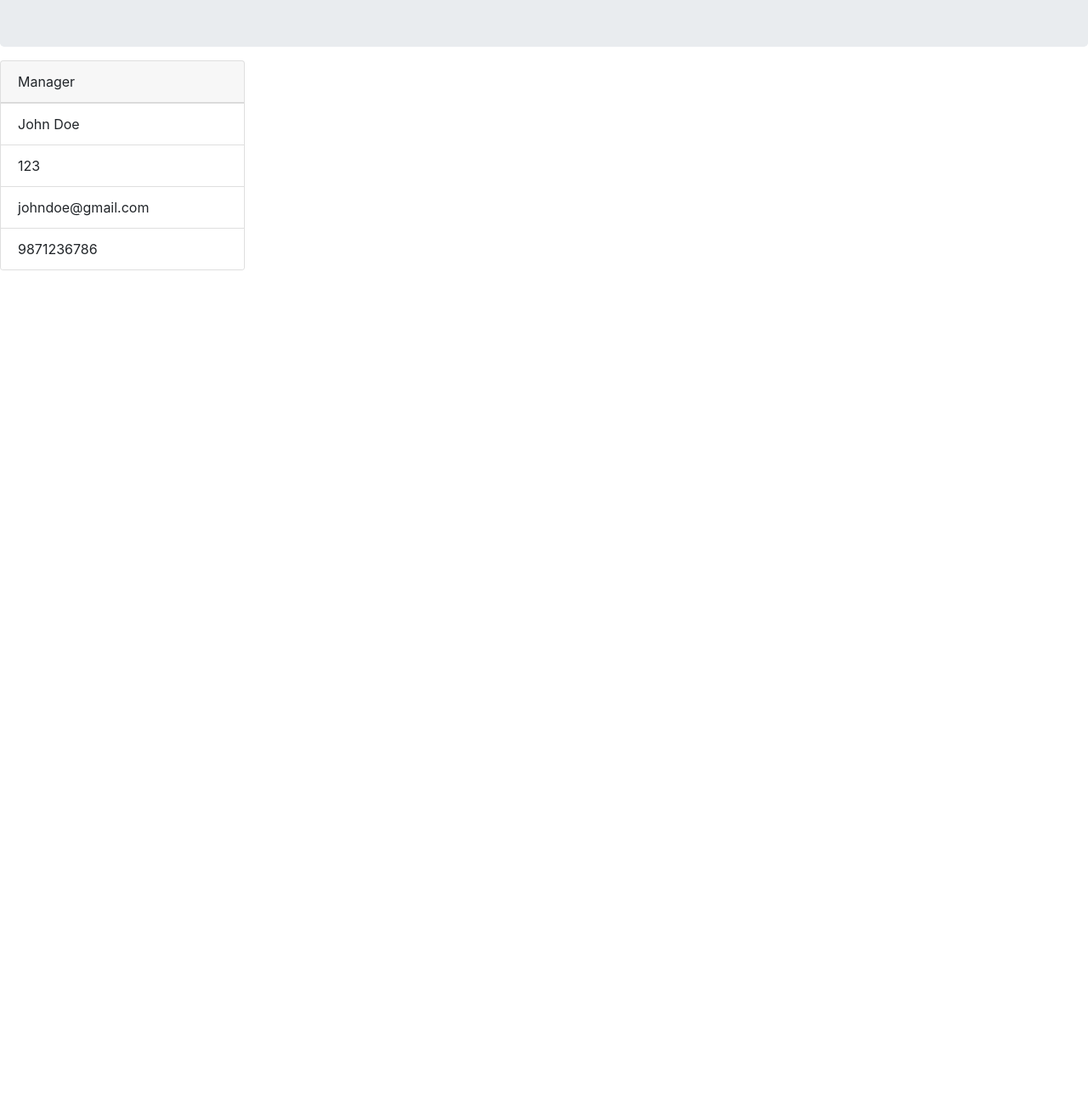
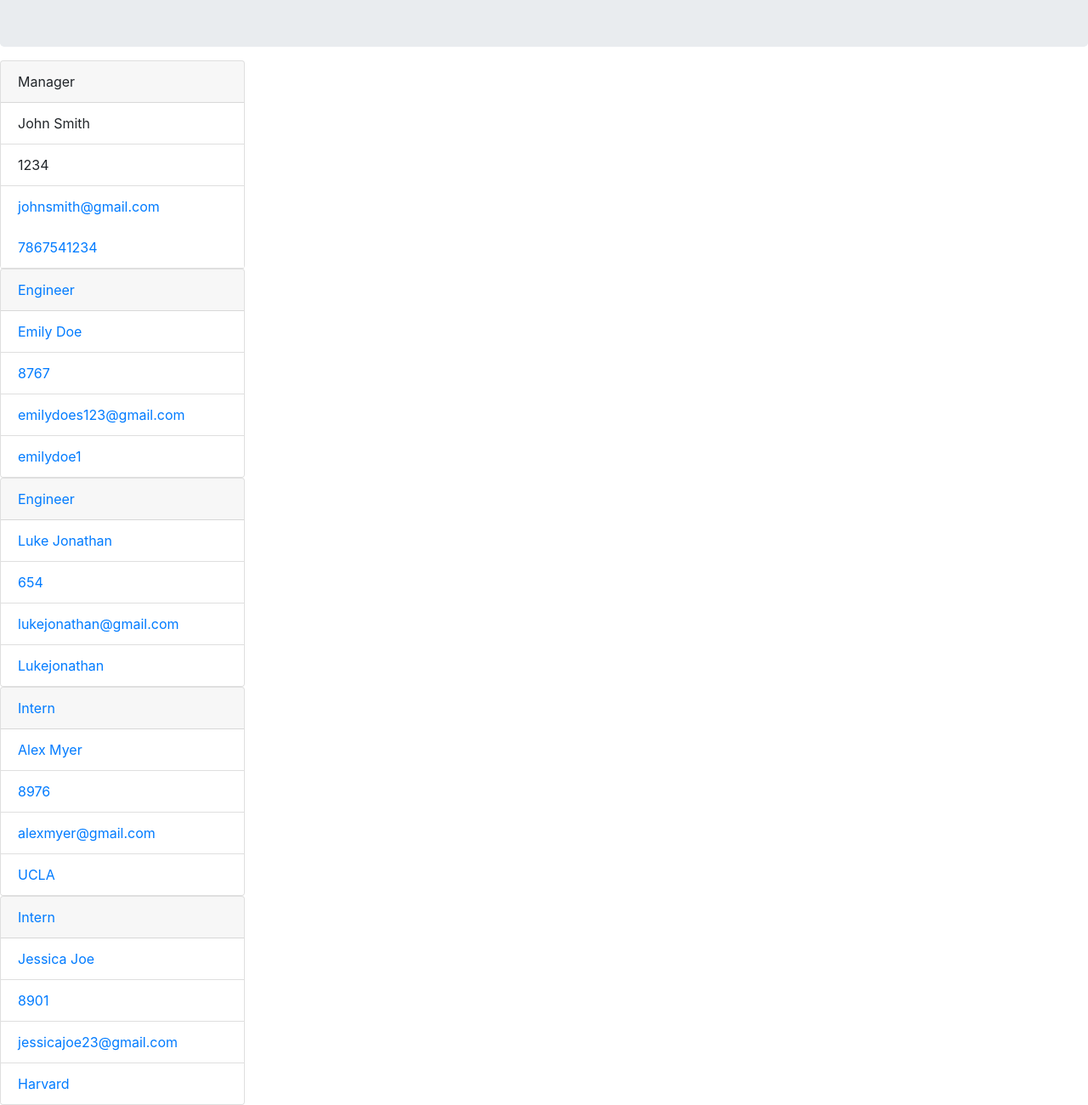
Before and after one commit to AhmedBule/teamprofilegenerator-, a website: page main.html in a window 1280 px wide. Shown: the part 185-1485 px from the top of the page at 85% size. Before the commit the page ends 800 px from the top, so only its background shows below. Drawn offline with nearby package versions, Linux system fonts and the light colour scheme.

Commit message:
did final test

```diff
--- a/main.html
+++ b/main.html
@@ -3,7 +3,8 @@
        <head>
            <meta charset="UTF-8">
            <meta name="viewport" content="width=device-width, initial-scale=1.0">
-           <link rel="stylesheet" href="https://stackpath.bootstrapcdn.com/bootstrap/4.5.0/css/bootstrap.min.css" integrity="sha384-9aIt2nRpC12Uk9gS9baDl411NQApFmC26EwAOH8WgZl5MYYxFfc+NcPb1dKGj7Sk" crossorigin="anonymous">
+           <link rel="stylesheet" href="https://stackpath.bootstrapcdn.com/bootstrap/4.3.1/css/bootstrap.min.css"
+           integrity="sha384-ggOyR0iXCbMQv3Xipma34MD+dH/1fQ784/j6cY/iJTQUOhcWr7x9JvoRxT2MZw1T" crossorigin="anonymous">
            <title>My Team</title>
        </head>
        <body>
@@ -19,10 +20,50 @@
                  Manager
                </div>
                <ul class="list-group list-group-flush">
-                 <li class="list-group-item">John Doe</li>
-                 <li class="list-group-item">123</li>
-                 <li class="list-group-item">johndoe@gmail.com</li>
-                 <li class="list-group-item">9871236786</li>
+                 <li class="list-group-item">John Smith </li>
+                 <li class="list-group-item">1234</li>
+                 <li class="list-group-item"><a href="mailto:{{managerList[i].email}}">johnsmith@gmail.com</li>
+                 <li class="list-group-item">7867541234</li>
                </ul>
-             </div>  </body>
+             </div> <div class="card" style="width: 18rem;">
+            <div class="card-header">
+              Engineer
+            </div>
+            <ul class="list-group list-group-flush">
+              <li class="list-group-item">Emily Doe</li>
+              <li class="list-group-item">8767</li>
+              <li class="list-group-item">emilydoes123@gmail.com</li>
+              <li class="list-group-item">emilydoe1</li>
+            </ul>
+          </div><div class="card" style="width: 18rem;">
+            <div class="card-header">
+              Engineer
+            </div>
+            <ul class="list-group list-group-flush">
+              <li class="list-group-item">Luke Jonathan</li>
+              <li class="list-group-item">654</li>
+              <li class="list-group-item">lukejonathan@gmail.com</li>
+              <li class="list-group-item">Lukejonathan</li>
+            </ul>
+          </div> <div class="card" style="width: 18rem;">
+            <div class="card-header">
+              Intern
+            </div>
+            <ul class="list-group list-group-flush">
+              <li class="list-group-item">Alex Myer</li>
+              <li class="list-group-item">8976</li>
+              <li class="list-group-item">alexmyer@gmail.com</li>
+              <li class="list-group-item">UCLA</li>
+            </ul>
+          </div><div class="card" style="width: 18rem;">
+            <div class="card-header">
+              Intern
+            </div>
+            <ul class="list-group list-group-flush">
+              <li class="list-group-item">Jessica Joe</li>
+              <li class="list-group-item">8901</li>
+              <li class="list-group-item">jessicajoe23@gmail.com</li>
+              <li class="list-group-item">Harvard</li>
+            </ul>
+          </div></body>
            </html>
```
